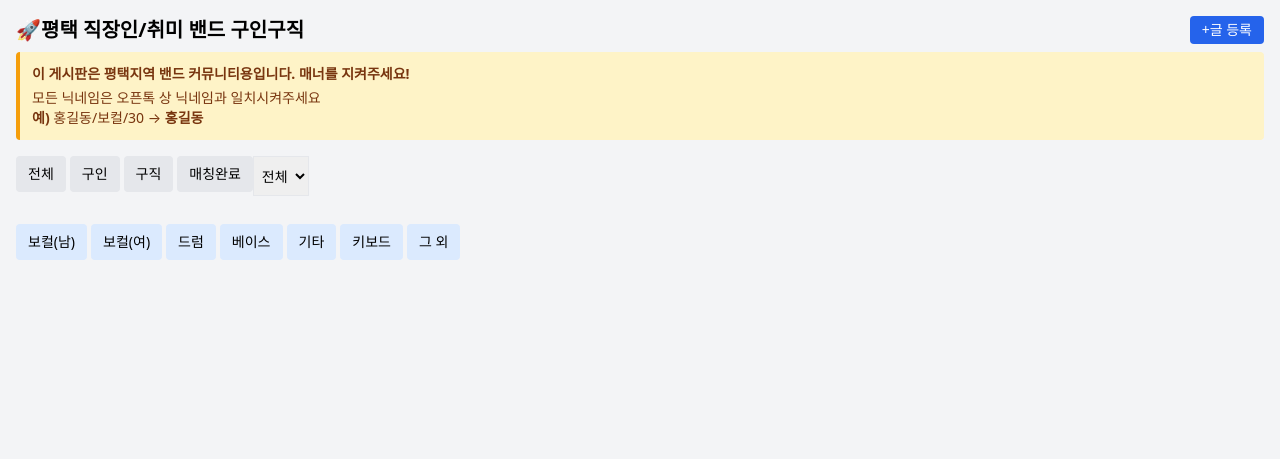
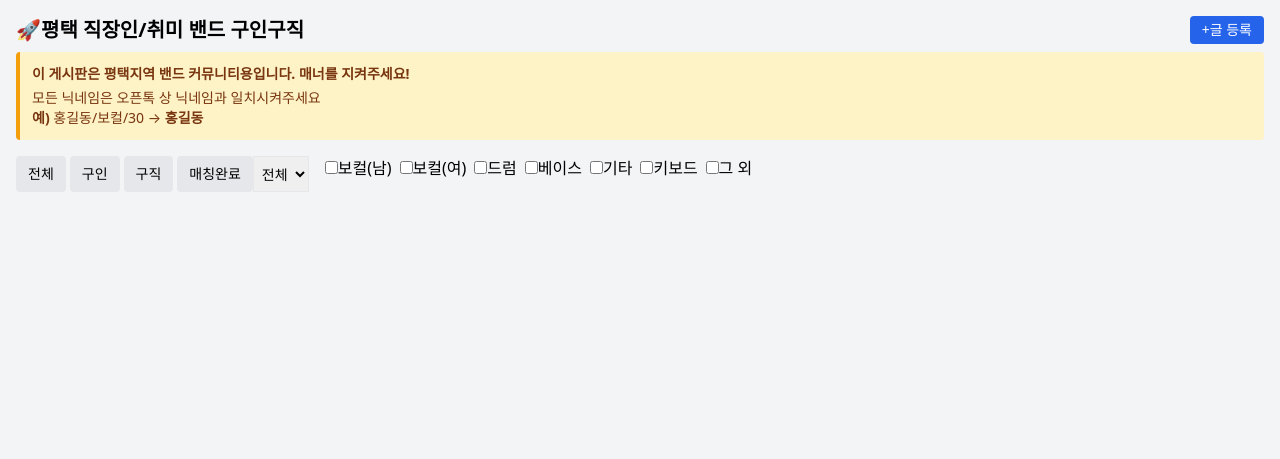
Before and after one commit to Leedaheen/PT_Band, a Flask app: template pt-band-final-deploy/templates/index.html in a window 1280 px wide. Shown: the top 459 px of the page. Run offline with Flask 3, Linux system fonts and the light colour scheme; the template is opened without the code that fills it, so the values that code supplies are empty; some libraries are stand-ins or nearby versions.

Commit message:
Update index.html

```diff
--- a/pt-band-final-deploy/templates/index.html
+++ b/pt-band-final-deploy/templates/index.html
@@ -33,33 +33,30 @@
   </div>
 
   <!-- 필터: 타입 + 지역 + 파트 -->
-  <div class="flex flex-wrap mb-4">
+  <div class="flex mb-4">
     <!-- 타입 필터 -->
-    <div class="flex space-x-1 mb-4 w-full sm:w-auto">
+    <div class="flex space-x-1 flex-wrap mb-4 sm:mb-0 w-full sm:w-auto">
       <button class="filter-btn px-3 py-2 bg-gray-200 hover:bg-gray-300 rounded text-sm w-full sm:w-auto" data-filter="전체">전체</button>
       <button class="filter-btn px-3 py-2 bg-gray-200 hover:bg-gray-300 rounded text-sm w-full sm:w-auto" data-filter="구인">구인</button>
       <button class="filter-btn px-3 py-2 bg-gray-200 hover:bg-gray-300 rounded text-sm w-full sm:w-auto" data-filter="구직">구직</button>
       <button class="filter-btn px-3 py-2 bg-gray-200 hover:bg-gray-300 rounded text-sm w-full sm:w-auto" data-filter="매칭완료">매칭완료</button>
     </div>
 
-    <!-- 지역 필터 -->
-    <div class="flex justify-end w-full sm:w-auto space-x-4">
-      <select id="regionFilter" class="border p-1 text-sm w-full sm:w-auto h-10">
+    <!-- 지역 및 파트 필터 -->
+    <div class="flex flex-wrap justify-end w-full sm:w-auto space-x-4">
+      <select id="regionFilter" class="border p-1 text-sm w-full sm:w-auto">
         <option value="전체">전체</option>
       </select>
-    </div>
-  </div>
 
-  <!-- 파트별 필터 -->
-  <div class="flex mb-4">
-    <div class="flex space-x-1 w-full sm:w-auto">
-      <button class="part-filter-btn px-3 py-2 bg-blue-100 hover:bg-blue-300 rounded text-sm w-full sm:w-auto" data-part="보컬(남)">보컬(남)</button>
-      <button class="part-filter-btn px-3 py-2 bg-blue-100 hover:bg-blue-300 rounded text-sm w-full sm:w-auto" data-part="보컬(여)">보컬(여)</button>
-      <button class="part-filter-btn px-3 py-2 bg-blue-100 hover:bg-blue-300 rounded text-sm w-full sm:w-auto" data-part="드럼">드럼</button>
-      <button class="part-filter-btn px-3 py-2 bg-blue-100 hover:bg-blue-300 rounded text-sm w-full sm:w-auto" data-part="베이스">베이스</button>
-      <button class="part-filter-btn px-3 py-2 bg-blue-100 hover:bg-blue-300 rounded text-sm w-full sm:w-auto" data-part="기타">기타</button>
-      <button class="part-filter-btn px-3 py-2 bg-blue-100 hover:bg-blue-300 rounded text-sm w-full sm:w-auto" data-part="키보드">키보드</button>
-      <button class="part-filter-btn px-3 py-2 bg-blue-100 hover:bg-blue-300 rounded text-sm w-full sm:w-auto" data-part="그 외">그 외</button>
+      <div class="flex flex-wrap gap-2 w-full sm:w-auto">
+        <label><input type="checkbox" class="part-filter" value="보컬(남)"/>보컬(남)</label>
+        <label><input type="checkbox" class="part-filter" value="보컬(여)"/>보컬(여)</label>
+        <label><input type="checkbox" class="part-filter" value="드럼"/>드럼</label>
+        <label><input type="checkbox" class="part-filter" value="베이스"/>베이스</label>
+        <label><input type="checkbox" class="part-filter" value="기타"/>기타</label>
+        <label><input type="checkbox" class="part-filter" value="키보드"/>키보드</label>
+        <label><input type="checkbox" class="part-filter" value="그 외"/>그 외</label>
+      </div>
     </div>
   </div>
 
@@ -79,7 +76,6 @@
       pageSize: 10,
       currentPage: 1,
       selectedType: '전체',
-      selectedParts: new Set(), // 선택된 파트 필터링
 
       init() {
         console.log("✅ App.init: Supabase 준비됨", this.supabase);
@@ -102,21 +98,9 @@
         document.getElementById('regionFilter')
           .addEventListener('change', () => this.applyFilters());
 
-        // 파트별 필터링 버튼 클릭 처리
-        document.querySelectorAll('.part-filter-btn')
-          .forEach(btn => btn.addEventListener('click', (e) => {
-            const part = e.target.getAttribute('data-part');
-            if (this.selectedParts.has(part)) {
-              this.selectedParts.delete(part);
-              e.target.classList.remove('bg-blue-500', 'text-white');
-              e.target.classList.add('bg-blue-100', 'text-black');
-            } else {
-              this.selectedParts.add(part);
-              e.target.classList.remove('bg-blue-100', 'text-black');
-              e.target.classList.add('bg-blue-500', 'text-white');
-            }
-            this.applyFilters();
-          }));
+        // 파트 필터
+        document.querySelectorAll('.part-filter')
+          .forEach(chk => chk.addEventListener('change', () => this.applyFilters()));
       },
 
       initRealtime() {
@@ -146,6 +130,7 @@
 
       applyFilters() {
         const region = document.getElementById('regionFilter').value;
+        const parts  = [...document.querySelectorAll('.part-filter:checked')].map(c => c.value);
 
         this.filteredJobs = this.jobs.filter(job => {
           let ok = true;
@@ -153,14 +138,14 @@
           else if (this.selectedType !== '전체') ok = job.type === this.selectedType;
           if (ok && region !== '전체') ok = (job.region || '경기도 > 평택시') === region;
 
-          if (ok && this.selectedParts.size > 0) {
+          if (ok && parts.length) {
             let arr = [];
             if (Array.isArray(job.part)) arr = job.part;
             else if (typeof job.part === 'string') {
               try { arr = JSON.parse(job.part); }
               catch { arr = job.part.split(','); }
             }
-            ok = [...this.selectedParts].some(p => arr.includes(p));
+            ok = parts.some(p => arr.includes(p));
           }
           return ok;
         });
@@ -186,7 +171,7 @@
 
           const pinHtml = job.pinned ? `<span class="absolute top-1 left-1 text-yellow-500">📌</span>` : '';
           const isMatchedMessage = job.is_matched
-            ? (job.type === '구인' ? `${job.team} - ${partsHtml} 모집 완료!` : `${job.nickname} - ${partsHtml} 밴드 합류 완료!`)
+            ? (job.type === '구인' ? `${job.team} - ${partsHtml} 모집 완료!` : `${job.nickname} ${partsHtml} 밴드 합류 완료!`)
             : '';
 
           const el = document.createElement('div');
@@ -207,6 +192,24 @@
               <p class="text-sm text-gray-600 mb-2">
                 ${job.is_matched ? isMatchedMessage : (job.type === '구인' ? `<strong>${partsHtml}</strong> 멤버가 필요해요!` : job.intro || '')}
               </p>
+              <div class="expand-content hidden text-sm text-gray-600 mb-2">
+                <p><strong>오픈톡 닉네임:</strong> ${job.nickname || '-'}</p>
+                <p><strong>위치:</strong> ${job.location || '-'}</p>
+                <p><strong>나이:</strong> ${job.age || '-'}</p>
+                ${job.fee ? `<p><strong>월 회비:</strong> ${job.fee}</p>` : ''}
+                <p><strong>소개:</strong> ${job.intro || '-'}</p>
+              </div>
+              <div class="flex justify-between items-end">
+                <span class="text-xs text-blue-500 cursor-pointer" onclick="App.toggleExpand(this)">&lt;더 보기&gt;</span>
+                <div class="text-right">
+                  <p class="text-xs text-gray-400 mb-1">🕒 ${new Date(job.updated_at || job.created_at).toLocaleString()}</p>
+                  <a href="tel:${job.contact}" onclick="App.incrementClick(${job.id})" class="text-xs bg-blue-500 text-white px-1.5 py-[9px] rounded inline-block">연락처 확인</a>
+                  <p class="text-xs text-gray-400 mt-1">👁 <span class="click-count">${job.clicks || 0}</span>명이 확인</p>
+                </div>
+              </div>
+              <div class="absolute top-2 right-3">
+                <button class="text-xs text-gray-600 hover:underline" onclick="App.openMatchPopup(${job.id})">매칭상태 변경</button>
+              </div>
             </div>`;
           container.appendChild(el);
         });
```
